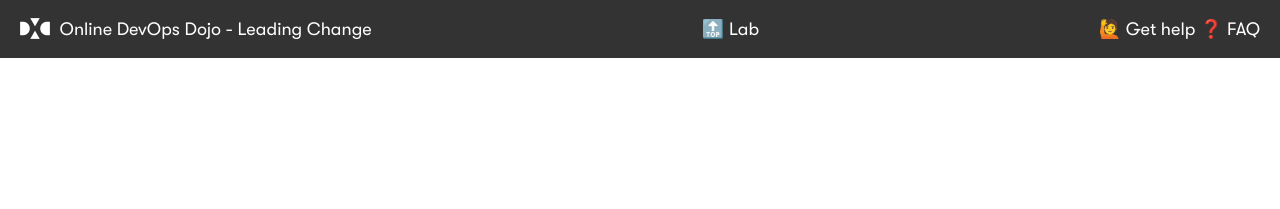
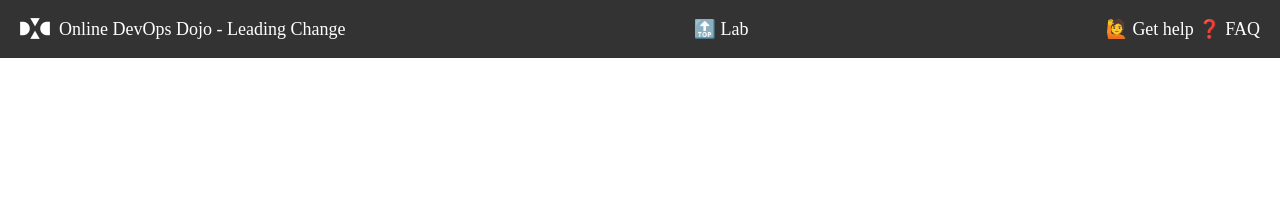
Before and after one commit to dxc-technology/about-devops-dojo, a Jekyll site: the page built from _posts/modules/2019-07-22-os2-leading-change.md, in a window 1280 px wide. Shown: the top 209 px of the page. Built offline with Jekyll 4.4.1, drawn with Linux system fonts in a browser that asks for light colours; some web fonts are replaced; a script that is not in the unit is left out.

Commit message:
remove un-needed font files

```diff
--- a/css/DXC.css
+++ b/css/DXC.css
@@ -9,12 +9,12 @@
       font-family: 'GT-Walsheim-Pro-Regular';
       font-style: normal;
       font-weight: normal;
-      src: local('GT-Walsheim-Pro-Regular'), url({{ site.url }}/fonts/GT-Walsheim-Pro-Regular.woff2) format('woff2'), url({{ site.url }}/fonts/GT-Walsheim-Pro-Regular.woff) format('woff');
+      src: local('GT-Walsheim-Pro-Regular'), url(https://www.dxc.technology/fonts/GT-Walsheim-Pro-Regular.woff) format('woff'), url(https://www.dxc.technology/fonts/GT-Walsheim-Pro-Regular.ttf) format('truetype');
     }
 
     @font-face {
       font-family: 'GT-Walsheim-Pro-Bold';
       font-style: normal;
       font-weight: bold;
-      src: local('GT-Walsheim-Pro-Bold'), url({{ site.url }}/fonts/GT-Walsheim-Pro-Bold.woff2) format('woff2'), url({{ site.url }}/fonts/GT-Walsheim-Pro-Bold.woff) format('woff');
+      src: local('GT-Walsheim-Pro-Bold'), url(https://www.dxc.technology/fonts/GT-Walsheim-Pro-Bold.woff) format('woff'), url(https://www.dxc.technology/fonts/GT-Walsheim-Pro-Bold.ttf) format('truetype');
     }
```
Also changed, not shown: fonts/GT-Walsheim-Pro-Bold.woff (deleted), fonts/GT-Walsheim-Pro-Bold.woff2 (deleted), fonts/GT-Walsheim-Pro-Regular.woff (deleted), fonts/GT-Walsheim-Pro-Regular.woff2 (deleted), fonts/MetricWeb-Bold.woff (deleted), fonts/MetricWeb-Regular.woff (deleted).
